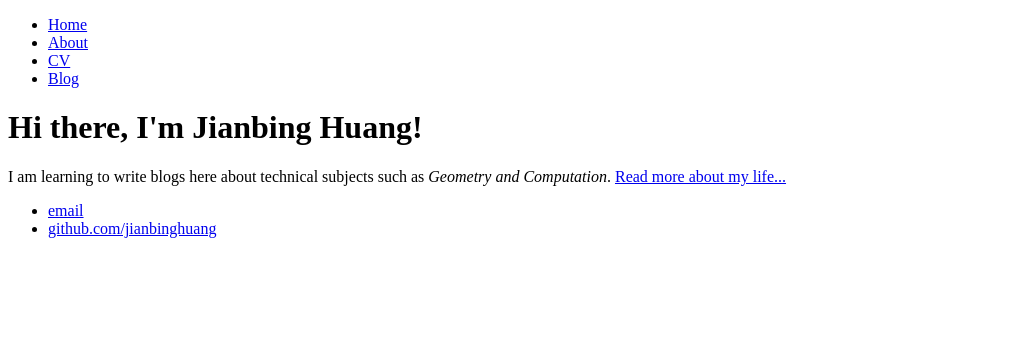
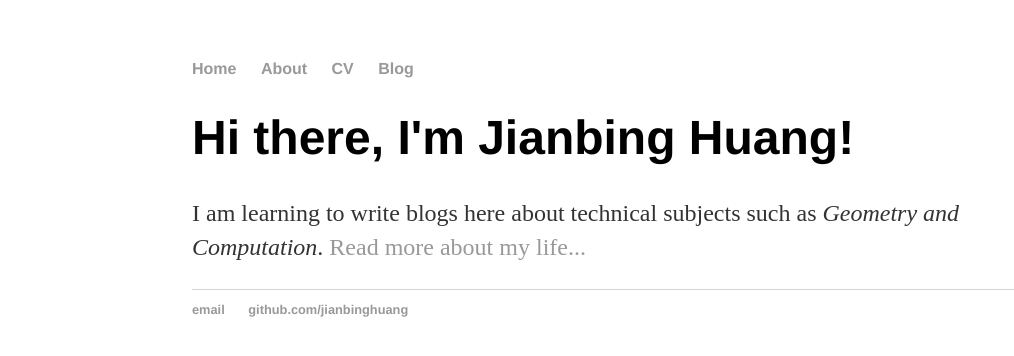
Before and after one commit to hjb-zy/jianbinghuang.github.io, a Jekyll site: the page built from index.html, in a window 1280 px wide. Shown: the top 356 px of the page, without its empty margins (0-1014 px from the left). Built offline with Jekyll 4.4.1, drawn with Linux system fonts in a browser that asks for light colours.

Commit message:
Correct CSS link

```diff
--- a/_layouts/default.html
+++ b/_layouts/default.html
@@ -3,7 +3,7 @@
 		<head>
 			<title>{{ page.title }}</title>
 			<!-- link to main stylesheet -->
-			<link rel="stylesheet" type="text/css" href="/main/css/main.css">
+			<link rel="stylesheet" type="text/css" href="css/main.css">
 		</head>
 		<body>
 			<nav>
```
